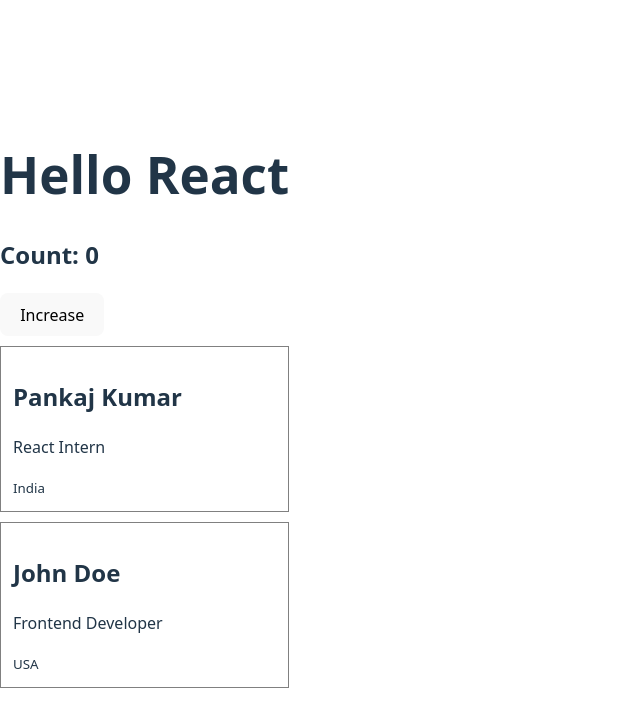
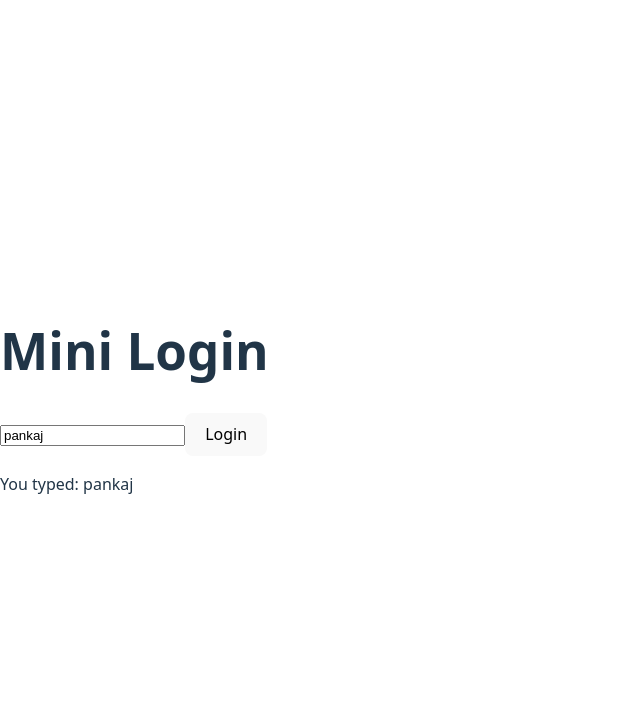
Before and after one commit to pankajchawla5254-glitch/react-bootcamp, a React (Vite) app: page / in a window 1280 px wide. Shown: the top 726 px of the page, without its empty margins (0-640 px from the left). Built offline with nearby package versions, Linux system fonts and the light colour scheme.

Commit message:
day4 form input handling

```diff
--- a/src/App.jsx
+++ b/src/App.jsx
@@ -1,22 +1,28 @@
 import { useState } from "react";
-import Profile from "./components/Profile";
 
 function App() {
-  const [count, setCount] = useState(0)
+  const [name, setName] = useState("pankaj");
+
+  const handleSubmit = (e) => {
+    e.preventDefault();
+    alert(`Welcome ${name}`);
+  };
 
   return (
     <div>
-      <h1>Hello React</h1>
+      <h1>Mini Login</h1>
 
-      <h2>Count: {count}</h2>
+      <form onSubmit={handleSubmit}>
+        <input
+          placeholder="Enter your name"
+          value={name}
+          onChange={(e) => setName(e.target.value)}
+        />
 
-      <button onClick={()=> setCount(count+1)}>
-        Increase
-      </button>
+        <button type="submit">Login</button>
+      </form>
 
-      <Profile name="Pankaj Kumar" role="React Intern" location="India" />
-
-      <Profile name="John Doe" role="Frontend Developer" location="USA" />
+      <p>You typed: {name}</p>
     </div>
   );
 }
```
